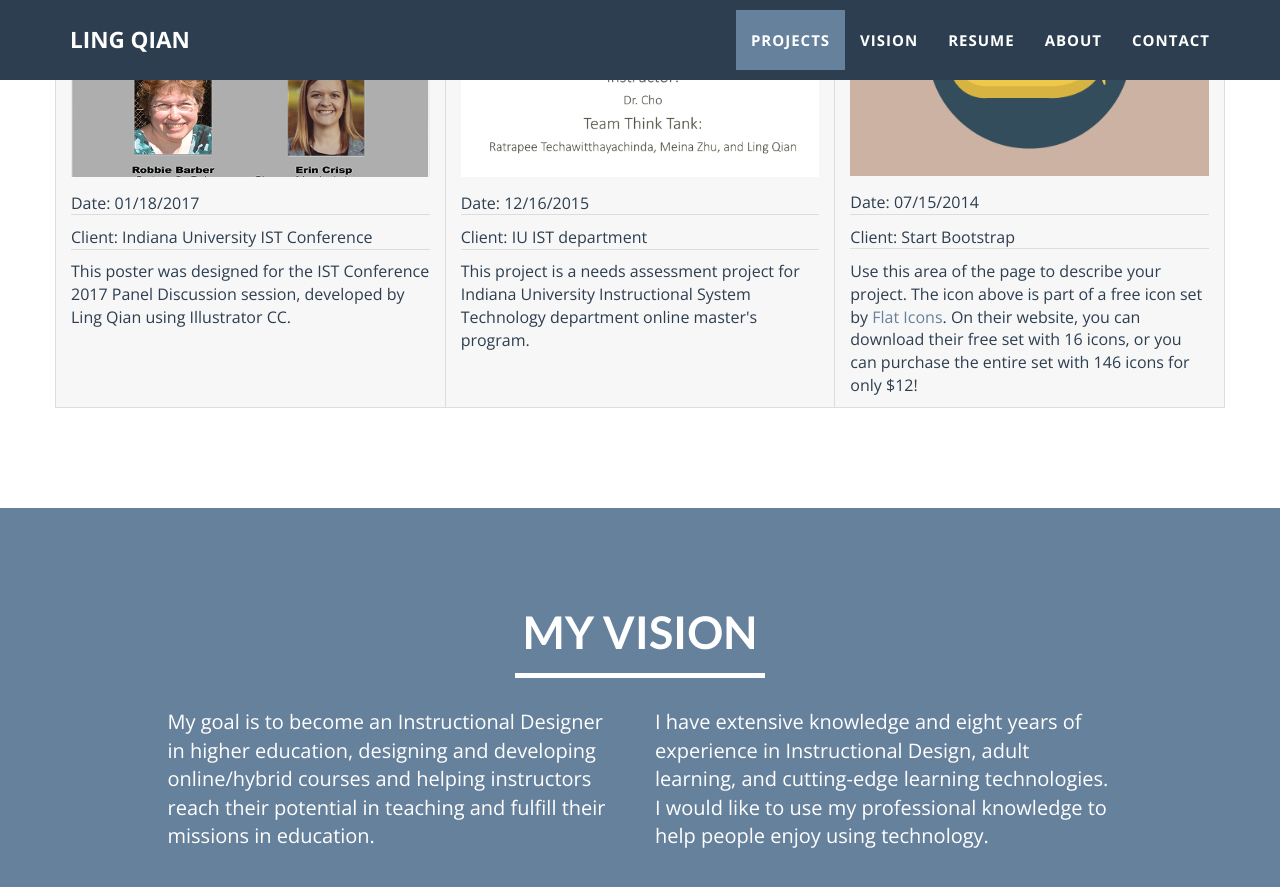
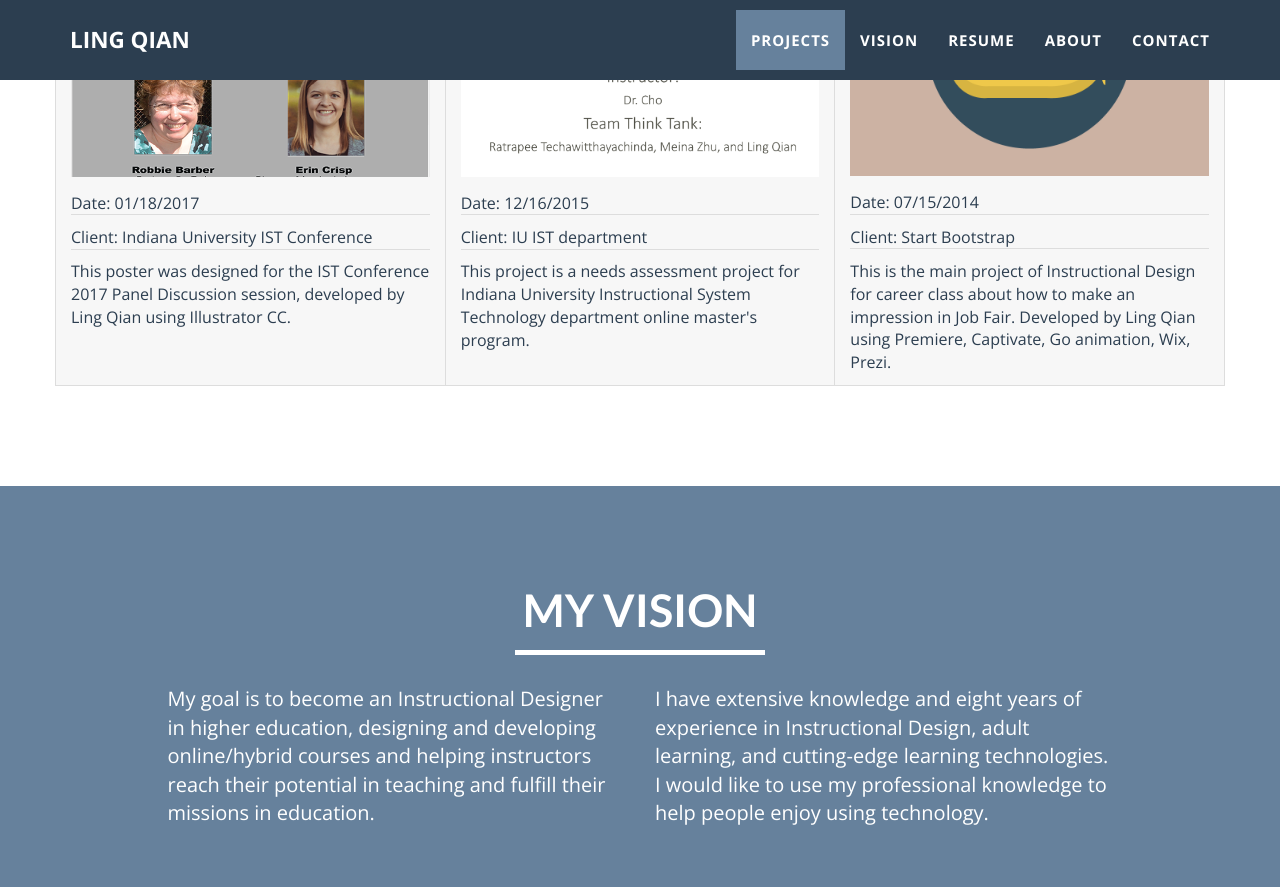
Before and after one commit to lingqiann/lingqiann.github.io, a Jekyll site: the page built from _posts/2014-07-13-project-6.markdown, in a window 1280 px wide and 900 px high, scrolled down 1098 px. Shown: the top 887 px of the window. Built offline with Jekyll 4.4.1, drawn with Linux system fonts in a browser that asks for light colours.

Commit message:
Update 2014-07-13-project-6.markdown

```diff
--- a/_posts/2014-07-13-project-6.markdown
+++ b/_posts/2014-07-13-project-6.markdown
@@ -9,4 +9,4 @@ client: Start Bootstrap
 category: Web Development
 pdf: job_aid22.pdf
 ---
-Use this area of the page to describe your project. The icon above is part of a free icon set by <a href="https://sellfy.com/p/8Q9P/jV3VZ/">Flat Icons</a>. On their website, you can download their free set with 16 icons, or you can purchase the entire set with 146 icons for only $12!
+This is the main project of Instructional Design for career class about how to make an impression in Job Fair. Developed by Ling Qian using Premiere, Captivate, Go animation, Wix, Prezi.
```
